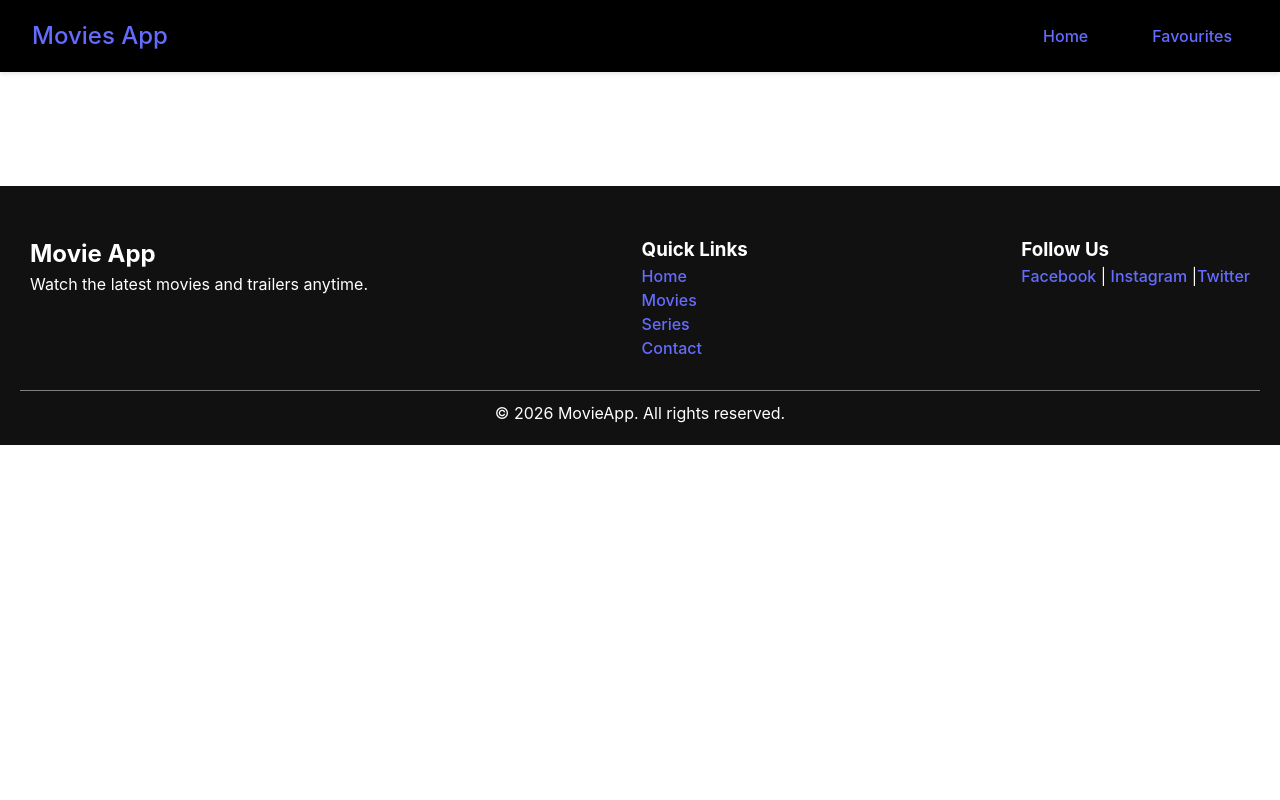
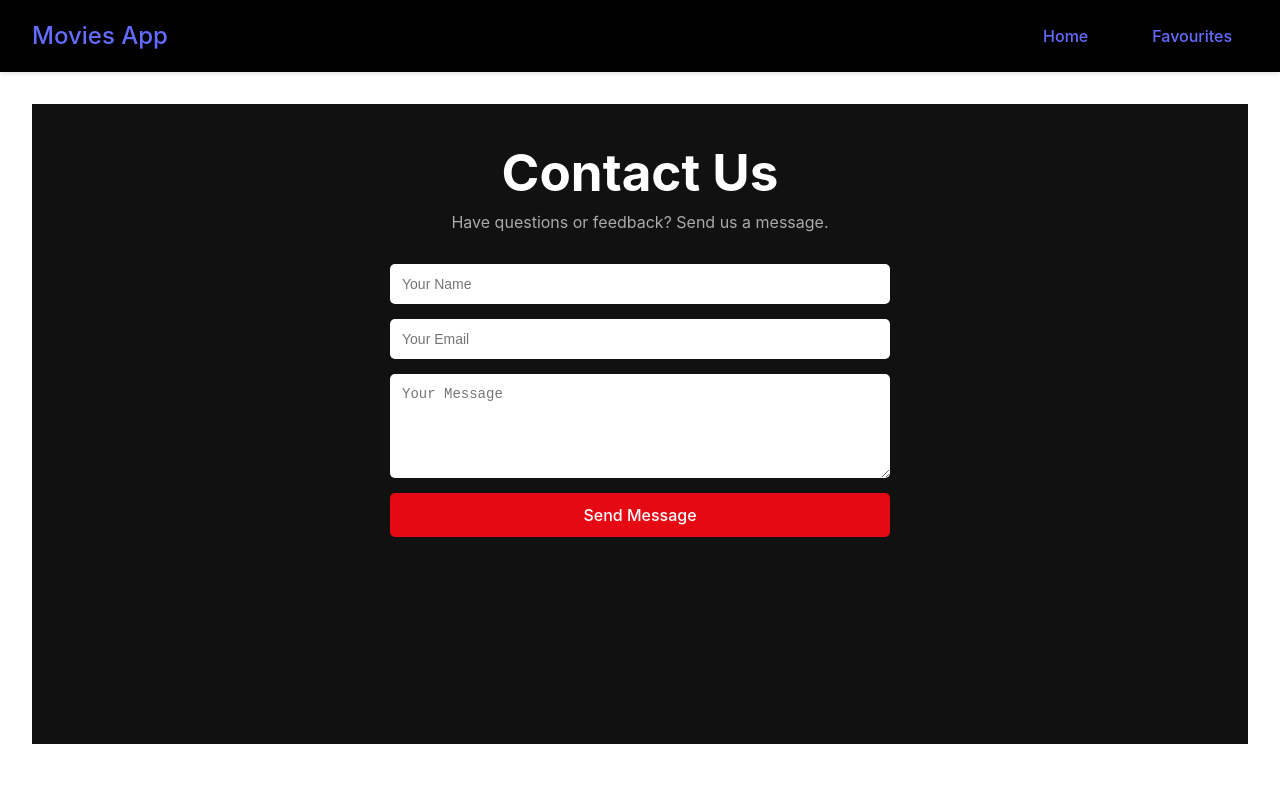
Before and after one commit to RicharaA/Movie-frontend, a React (Vite) app: page /contact in a window 1280 px wide. Shown: the top 800 px of the page. Built offline with nearby package versions, Linux system fonts and the light colour scheme.

Commit message:
Added Contact Page

```diff
--- a/src/App.jsx
+++ b/src/App.jsx
@@ -4,6 +4,7 @@ import { Routes, Route } from "react-router-dom";
 import Favorites from "./pages/Favorites";
 import NavBar from "./components/NavBar";
 import Footer from "./components/Footer.jsx"
+import Contact from "./pages/Contact.jsx"
 
 function App() {
   return (
@@ -14,6 +15,7 @@ function App() {
           <Routes>
             <Route path="/" element={<Home />} />
             <Route path="/favorites" element={<Favorites />} />
+            <Route path="/contact" element={<Contact />} />
           </Routes>
         </main>
         <Footer/>
--- /dev/null
+++ b/src/css/Contact.css
@@ -0,0 +1,47 @@
+.contact {
+  min-height: 80vh;
+  background-color: #111;
+  color: white;
+  text-align: center;
+  padding: 40px 20px;
+}
+
+.contact h1 {
+  margin-bottom: 10px;
+}
+
+.contact p {
+  color: #aaa;
+  margin-bottom: 30px;
+}
+
+.contact-form {
+  max-width: 500px;
+  margin: auto;
+  display: flex;
+  flex-direction: column;
+  gap: 15px;
+}
+
+.contact-form input,
+.contact-form textarea {
+  padding: 12px;
+  border: none;
+  border-radius: 5px;
+  outline: none;
+  font-size: 14px;
+}
+
+.contact-form button {
+  padding: 12px;
+  background-color: #e50914;
+  color: white;
+  border: none;
+  border-radius: 5px;
+  cursor: pointer;
+  transition: 0.3s;
+}
+
+.contact-form button:hover {
+  background-color: #b20710;
+}
--- /dev/null
+++ b/src/pages/Contact.jsx
@@ -0,0 +1,63 @@
+import React, { useState } from "react";
+import "../css/Contact.css";
+
+function Contact() {
+  const [form, setForm] = useState({
+    name: "",
+    email: "",
+    message: ""
+  });
+
+  const handleChange = (e) => {
+    setForm({
+      ...form,
+      [e.target.name]: e.target.value
+    });
+  };
+
+  const handleSubmit = (e) => {
+    e.preventDefault();
+    alert("Message sent!");
+    console.log(form);
+  };
+
+  return (
+    <div className="contact">
+      <h1>Contact Us</h1>
+      <p>Have questions or feedback? Send us a message.</p>
+
+      <form className="contact-form" onSubmit={handleSubmit}>
+        <input
+          type="text"
+          name="name"
+          placeholder="Your Name"
+          value={form.name}
+          onChange={handleChange}
+          required
+        />
+
+        <input
+          type="email"
+          name="email"
+          placeholder="Your Email"
+          value={form.email}
+          onChange={handleChange}
+          required
+        />
+
+        <textarea
+          name="message"
+          placeholder="Your Message"
+          rows="5"
+          value={form.message}
+          onChange={handleChange}
+          required
+        />
+
+        <button type="submit">Send Message</button>
+      </form>
+    </div>
+  );
+}
+
+export default Contact;
```
Also changed, not shown: src/pages/Home.jsx (line endings or trailing spaces).
